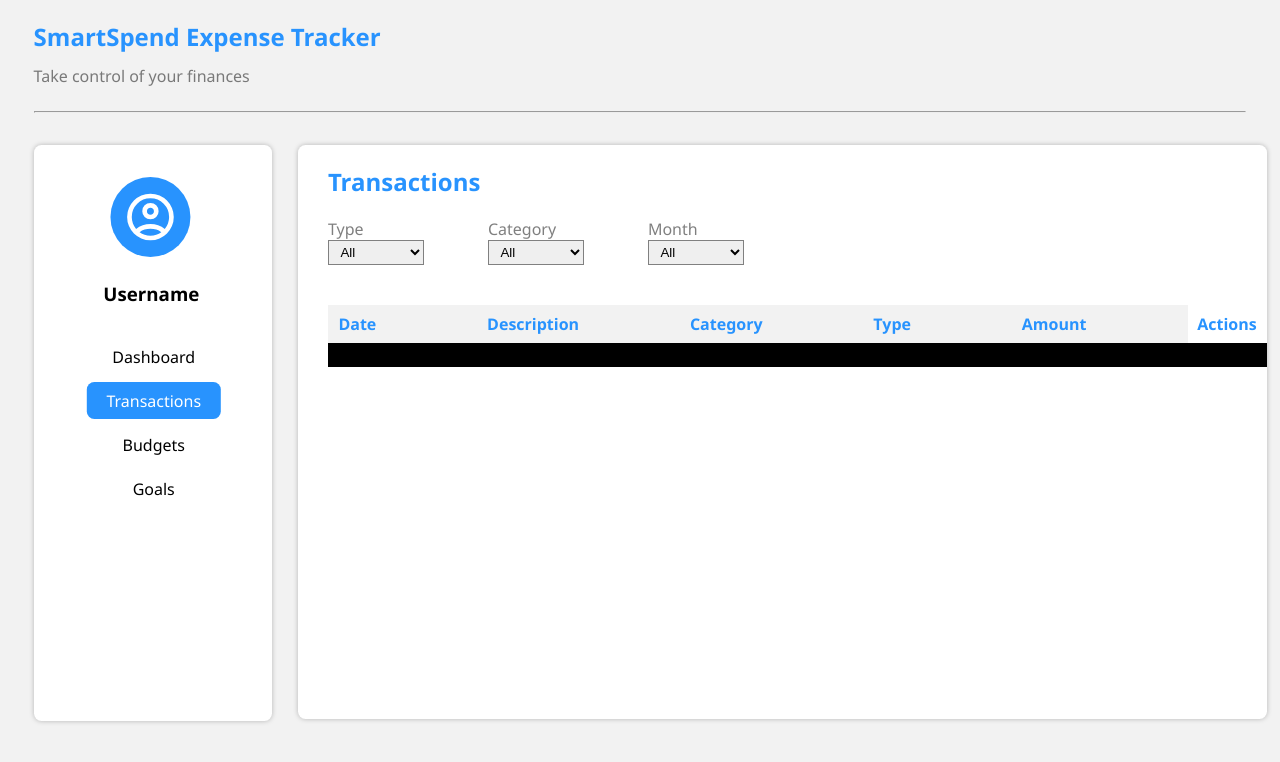
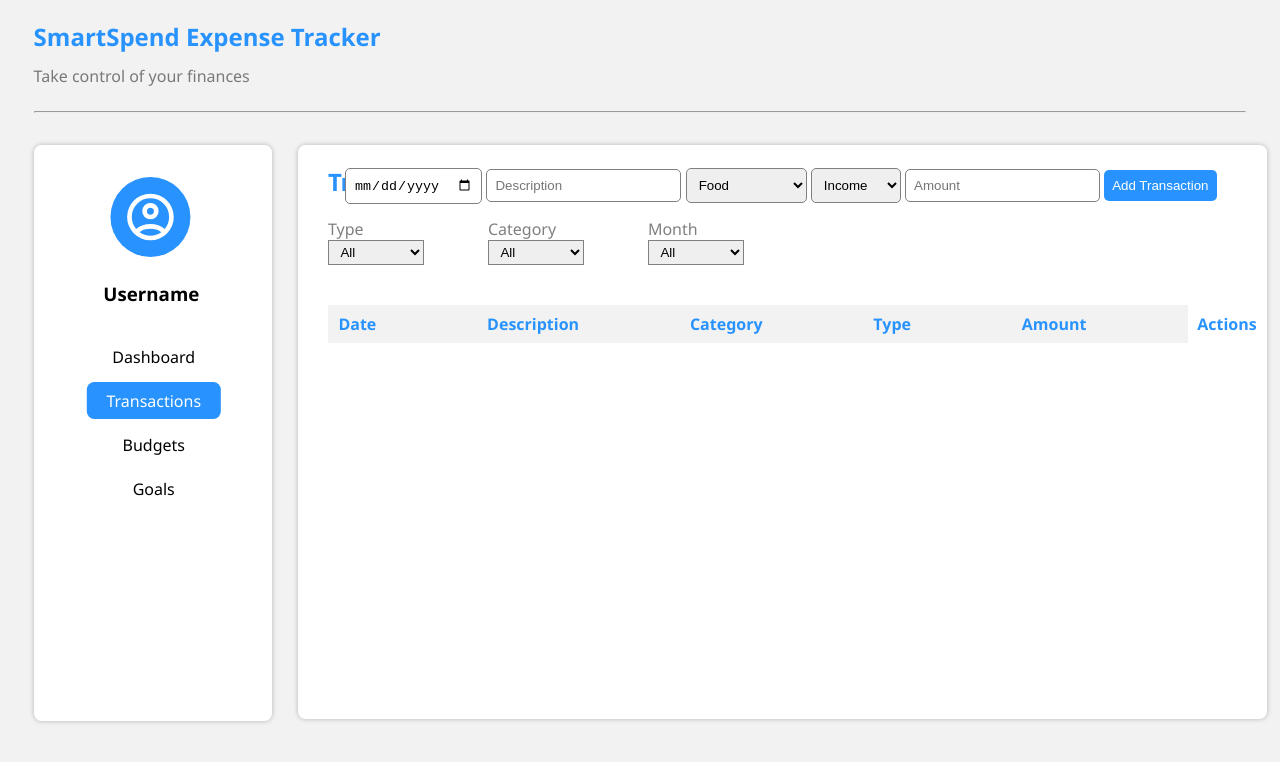
Before and after one commit to mgalen007/Smart-Expense-Tracker, a plain HTML site: page frontend/pages/transactions.html in a window 1280 px wide. Drawn offline with nearby package versions, Linux system fonts and the light colour scheme.

Commit message:
Included 'add transaction' feature

```diff
--- a/frontend/pages/transactions.html
+++ b/frontend/pages/transactions.html
@@ -5,7 +5,7 @@
     <meta name="viewport" content="width=device-width, initial-scale=1.0">
     <link rel="stylesheet" href="../stylesheets/styles.css">
     <script src="https://cdn.jsdelivr.net/npm/chart.js"></script>
-    <title>SmartSpend - Dashboard</title>
+    <title>SmartSpend - Transactions</title>
 </head>
 <body>
     <header>
@@ -32,6 +32,7 @@
         </aside>
         <div id="main-content">
             <h2 id="tr-title" class="indigo">Transactions</h2>
+
             <div id="filters">
                 <form id="filter-form">
                     <div class="filters">
@@ -72,12 +73,29 @@
                     </tr>
                 </table>
             </div>
-                <div id="date-div"></div>
-                <div id="desc-div"></div>
-                <div id="cat-div"></div>
-                <div id="type-div"></div>
-                <div id="amount-div"></div>
-                <div id="act-div"></div>
+            <div id="details-div">
+                <div class="tr-details">
+                </div>
+            </div>
+            <div id="add-new-tr">
+                <form id="new-tr">
+                    <input type="date" id="new-date" name="new-date">
+                    <input type="text" id="new-desc" name="new-desc" placeholder="Description">
+                    <select name="new-cat" id="new-cat">
+                        <option value="Food">Food</option>
+                        <option value="Housing">Housing</option>
+                        <option value="Transport">Transport</option>
+                        <option value="Entertainment">Entertainment</option>
+                        <option value="Shopping">Shopping</option>
+                    </select>
+                    <select name="new-type" id="new-type">
+                        <option value="Income">Income</option>
+                        <option value="Expense">Expense</option>
+                    </select>
+                    <input type="number" id="new-amount" name="new-amount" placeholder="Amount">
+                    <button type="button" id="new-tr-btn" onclick="createTransaction()">Add Transaction</button>
+                </form>
+            </div>
         </div>
     </main>
     <script src="../scripts/app.js"></script>
--- a/frontend/scripts/app.js
+++ b/frontend/scripts/app.js
@@ -30,3 +30,52 @@ new Chart(monthlyChart, {
         }]
     }
 })
+
+function createTransaction(){
+    let detailsDiv = document.querySelector('#details-div')
+    let trDate = document.getElementById('new-date').value
+    let trDesc = document.getElementById('new-desc').value
+    let trCat = document.getElementById('new-cat').value
+    let trType = document.getElementById('new-type').value
+    let trAmount = document.getElementById('new-amount').value
+
+    const newTransaction = document.createElement('div')
+    newTransaction.setAttribute('class', 'tr-details')
+
+    let newDate = document.createElement('div')
+    newDate.setAttribute('class', 'date-div')
+    let dateText = document.createElement('p')
+    dateText.textContent = trDate
+    newDate.appendChild(dateText)
+    newTransaction.appendChild(newDate)
+
+    let newDesc = document.createElement('div')
+    newDesc.setAttribute('class', 'desc-div')
+    let descText = document.createElement('p')
+    descText.textContent = trDesc
+    newDesc.appendChild(descText)
+    newTransaction.appendChild(newDesc)
+
+    let newCat = document.createElement('div')
+    newCat.setAttribute('class', 'cat-div')
+    let catText = document.createElement('p')
+    catText.textContent = trCat
+    newCat.appendChild(catText)
+    newTransaction.appendChild(newCat)
+
+    let newType = document.createElement('div')
+    newType.setAttribute('class', 'type-div')
+    let typeText = document.createElement('p')
+    typeText.textContent = trType
+    newType.appendChild(typeText)
+    newTransaction.appendChild(newType)
+
+    let newAmount = document.createElement('div')
+    newAmount.setAttribute('class', 'amount-div')
+    let amountText = document.createElement('p')
+    amountText.textContent = trAmount
+    newAmount.appendChild(amountText)
+    newTransaction.appendChild(newAmount)
+
+    detailsDiv.appendChild(newTransaction)
+}
--- a/frontend/stylesheets/styles.css
+++ b/frontend/stylesheets/styles.css
@@ -226,30 +226,75 @@ form#filter-form{
     gap: 8.5vw;
 }
 
-#date-div{
-    border: 2px solid black;
+.date-div{
+    width: 15%;
 }
 
-#desc-div{
-    border: 2px solid black;
+.desc-div{
+    width: 18.5%;
 }
 
-#cat-div{
-    border: 2px solid black;
+.cat-div{
+    width: 18%;
 }
 
-#type-div{
-    border: 2px solid black;
+.type-div{
+    width: 14%;
 }
 
-#amount-div{
-    border: 2px solid black;
+.amount-div{
+    width: 16%;
 }
 
-#act-div{
-    border: 2px solid black;
+.act-div{
+    width: 8.2%;
 }
 
+.tr-details div{
+    height: 4vh;
+}
+
+.tr-details{
+    display: flex;
+    overflow: hidden;
+}
+
+#add-new-tr{
+    position: fixed;
+    top: 20vh;
+    right: 7vh;
+    width: fit-content;
+    padding: 7.5px;
+}
+
+#add-new-tr select, input{
+    padding: 8px;
+    border-radius: 5px;
+    border: 1.5px solid gray;
+}
+
+#add-new-tr select:focus, input:focus{
+    outline: none;
+}
+
+#new-tr-btn{
+    color: white;
+    border: none;
+    background:rgb(40, 147, 254);
+    padding: 8px;
+    border-radius: 5px;
+    cursor: pointer;
+}
+
+#new-tr-btn:hover{
+    background: rgba(40, 147, 254, 0.75);
+}
+
+#details-div p{
+    color: rgba(0, 0, 0, 0.75);
+    font-size: 0.9rem;
+    transform: translateY(-1vh);
+}
 
 @media(max-width: 685px){
     #sidebar{
```
